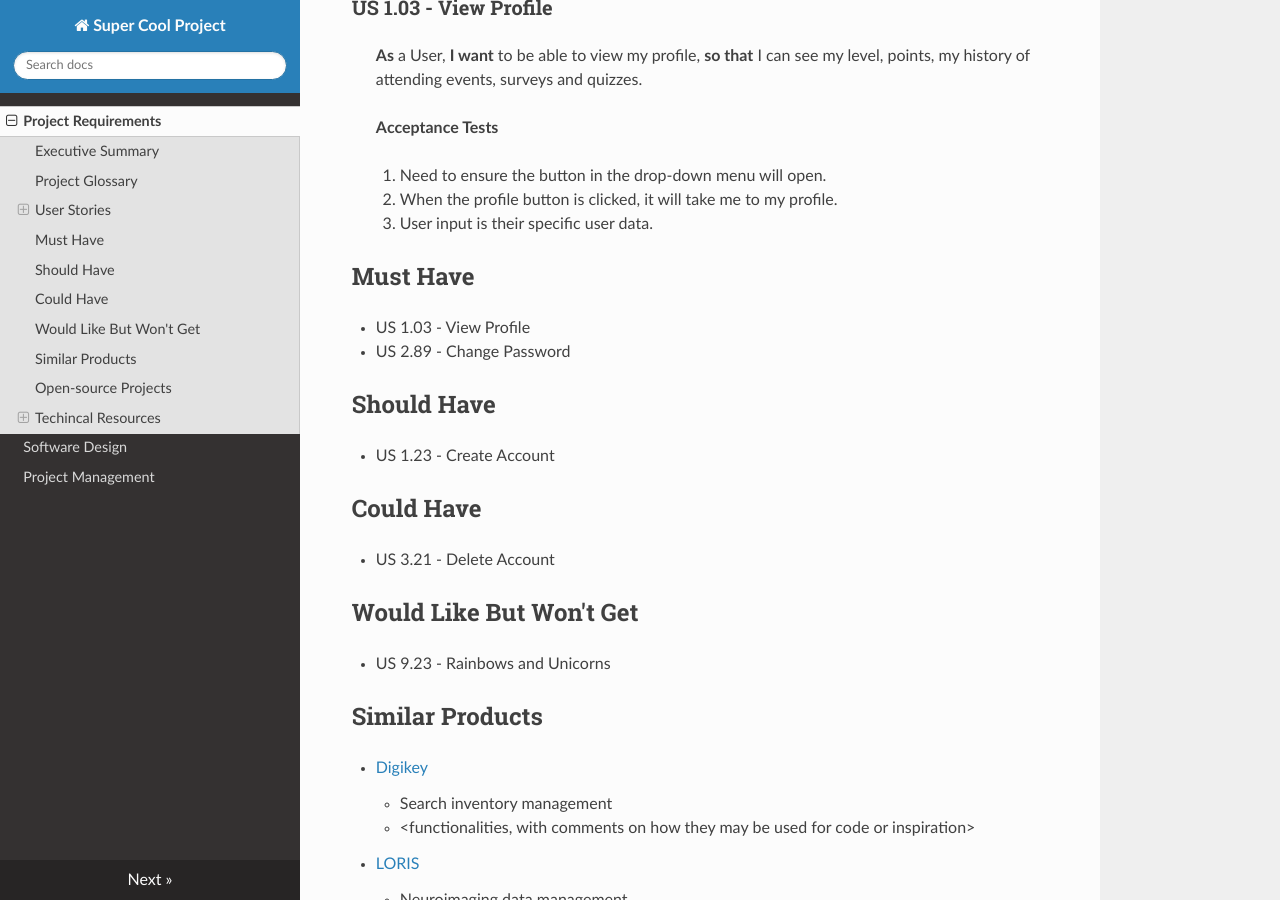
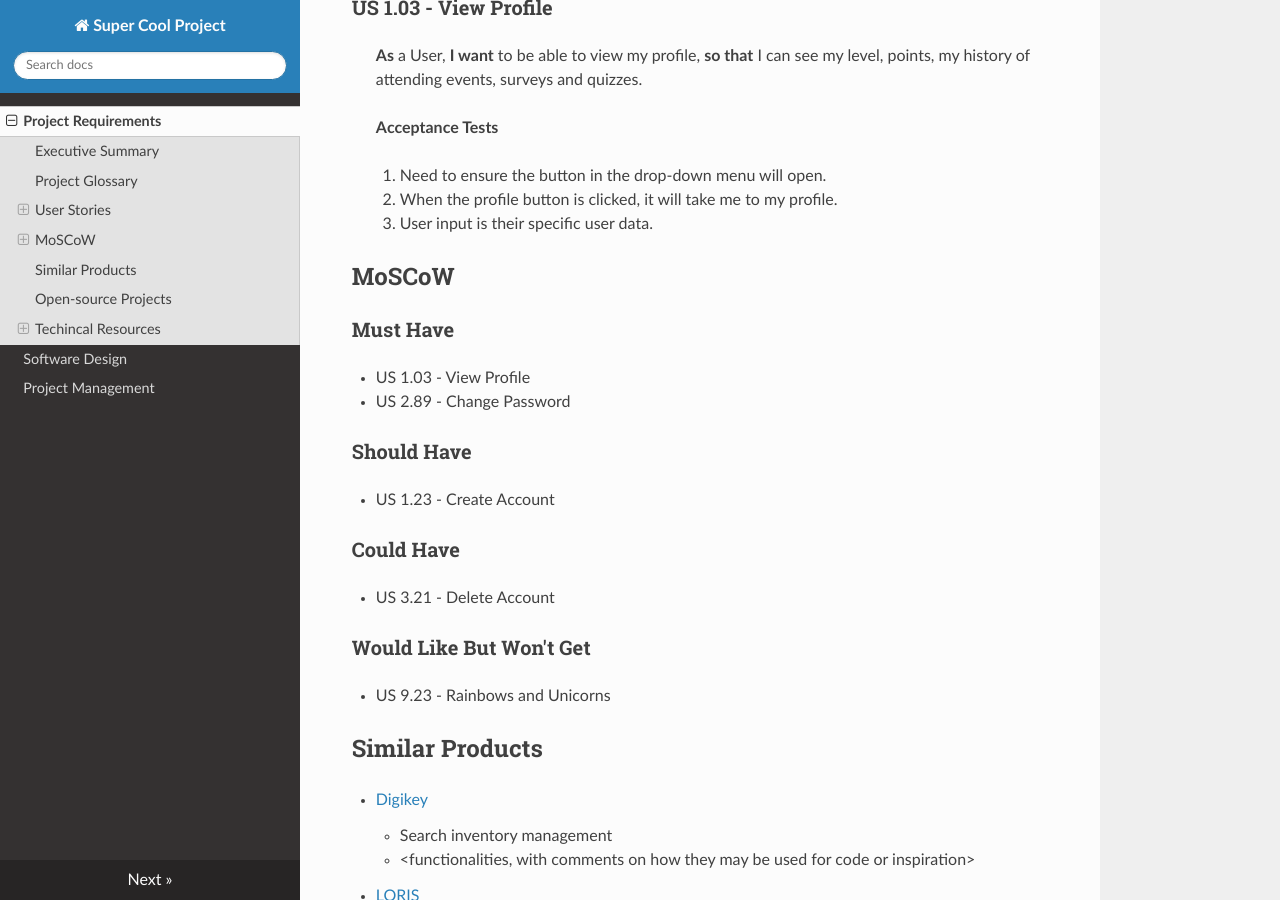
Before and after one commit to shovo4/example-documentation, an MkDocs documentation site: the page built from docs/docs/index.md, in a window 1280 px wide and 900 px high, scrolled down 1274 px. Built offline with MkDocs 1.6.1, drawn with Linux system fonts in a browser that asks for light colours; nearby versions of some CDN libraries.

Commit message:
MoSCoW structure

```diff
--- a/docs/docs/index.md
+++ b/docs/docs/index.md
@@ -44,17 +44,18 @@ A short overview of the project (one paragraph), including the following: the pr
 > 2. When the profile button is clicked, it will take me to my profile.
 > 3. User input is their specific user data.
 
-## Must Have
+## MoSCoW
+### Must Have
 * US 1.03 - View Profile
 * US 2.89 - Change Password
 
-## Should Have
+### Should Have
 * US 1.23 - Create Account
 
-## Could Have
+### Could Have
 * US 3.21 - Delete Account
 
-## Would Like But Won't Get
+### Would Like But Won't Get
 * US 9.23 - Rainbows and Unicorns
 
 ## Similar Products
```
